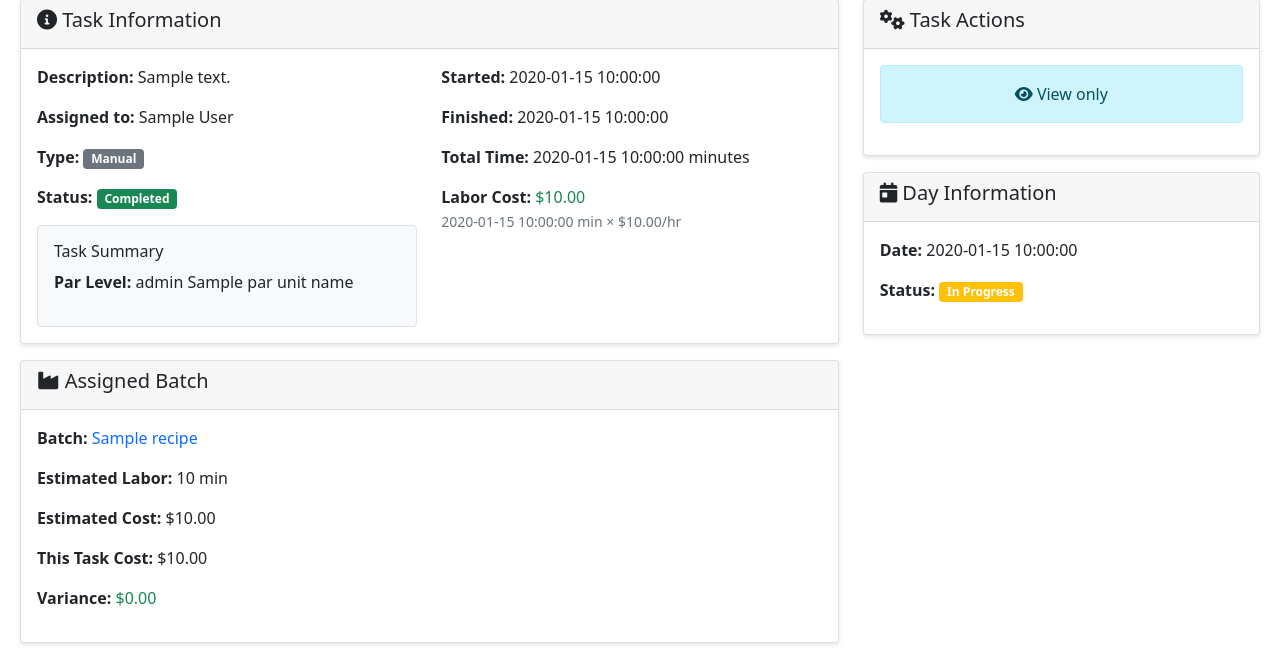
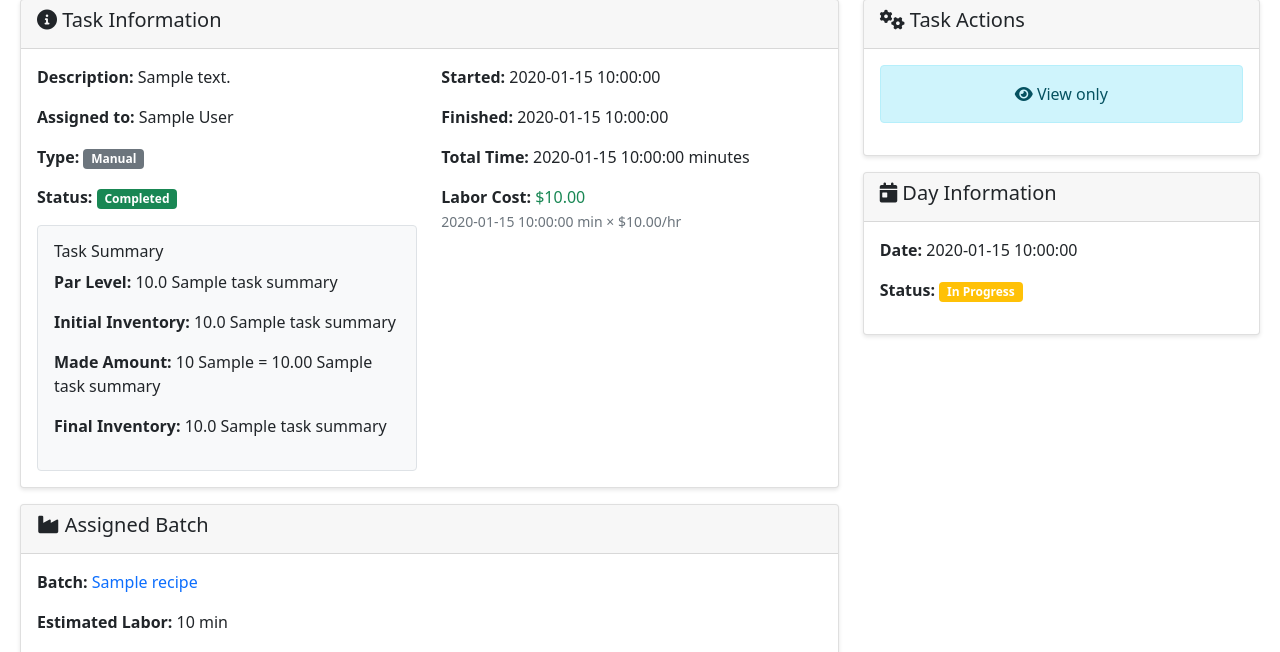
Before and after one commit to Xaque8787/roux, a Python web app: template templates/task_detail.html in a window 1280 px wide. Shown: the part 187-839 px from the top of the page. Run offline with Jinja, Linux system fonts and the light colour scheme; the template is opened without the code that fills it: most values are stand-ins (such as "Sample title", 1, 10 or a date in 2020).

Commit message:
Fix task summary display and final inventory calculation

```diff
--- a/templates/task_detail.html
+++ b/templates/task_detail.html
@@ -49,57 +49,40 @@
                         </p>
 
                         <!-- Task Summary Information -->
-                        {% if task.inventory_item and task.status == "completed" %}
+                        {% if task_summary %}
                         <div class="mt-3 p-3 bg-light border rounded">
                             <h6>Task Summary</h6>
-                            <p><strong>Par Level:</strong> {{ task.inventory_item.par_level }} {{ task.inventory_item.par_unit_name.name if task.inventory_item.par_unit_name else 'units' }}</p>
+                            <p><strong>Par Level:</strong> {{ "%.1f"|format(task_summary.par_level) }} {{ task_summary.par_unit_name }}</p>
 
-                            {% if task.inventory_item.par_unit_equals_calculated %}
-                            <p><strong>Par Unit Equals:</strong> {{ "%.2f"|format(task.inventory_item.par_unit_equals_calculated) }}
-                            {% if task.inventory_item.par_unit_equals_type == 'auto' and task.inventory_item.batch %}
-                                {{ task.inventory_item.batch.yield_unit }} per {{ task.inventory_item.par_unit_name.name if task.inventory_item.par_unit_name else 'unit' }}
-                            {% elif task.inventory_item.par_unit_equals_type == 'custom' %}
-                                {{ task.inventory_item.par_unit_equals_unit }} per {{ task.inventory_item.par_unit_name.name if task.inventory_item.par_unit_name else 'unit' }}
+                            {% if task_summary.par_unit_equals %}
+                            <p><strong>Par Unit Equals:</strong> {{ "%.2f"|format(task_summary.par_unit_equals) }}
+                            {% if task_summary.par_unit_equals_unit %}
+                                {{ task_summary.par_unit_equals_unit }} per {{ task_summary.par_unit_name }}
                             {% endif %}
                             </p>
-                            {% elif task.inventory_item.par_unit_equals_type == 'par_unit_itself' %}
-                            <p><strong>Par Unit Equals:</strong> 1 {{ task.inventory_item.par_unit_name.name if task.inventory_item.par_unit_name else 'unit' }} = 1 {{ task.inventory_item.par_unit_name.name if task.inventory_item.par_unit_name else 'unit' }}</p>
+                            {% elif task_summary.par_unit_equals_type == 'par_unit_itself' %}
+                            <p><strong>Par Unit Equals:</strong> 1 {{ task_summary.par_unit_name }} = 1 {{ task_summary.par_unit_name }}</p>
                             {% endif %}
 
-                            {% set day_item = None %}
-                            {% for item in inventory_day_items %}
-                                {% if item.inventory_item_id == task.inventory_item.id %}
-                                    {% set day_item = item %}
-                                {% endif %}
-                            {% endfor %}
-
-                            {% if day_item %}
-                            <p><strong>Initial Inventory:</strong> {{ day_item.quantity - (task.inventory_item.convert_to_par_units(task.made_amount, task.made_unit) if task.made_amount else 0) }} {{ task.inventory_item.par_unit_name.name if task.inventory_item.par_unit_name else 'units' }}
-                            {% if task.inventory_item.par_unit_equals_calculated and task.inventory_item.par_unit_equals_type != 'par_unit_itself' %}
-                                ({{ "%.2f"|format((day_item.quantity - (task.inventory_item.convert_to_par_units(task.made_amount, task.made_unit) if task.made_amount else 0)) * task.inventory_item.par_unit_equals_calculated) }}
-                                {% if task.inventory_item.par_unit_equals_type == 'auto' and task.inventory_item.batch %}
-                                    {{ task.inventory_item.batch.yield_unit }}
-                                {% elif task.inventory_item.par_unit_equals_type == 'custom' %}
-                                    {{ task.inventory_item.par_unit_equals_unit }}
-                                {% endif %})
+                            <p><strong>Initial Inventory:</strong> {{ "%.1f"|format(task_summary.initial_inventory) }} {{ task_summary.par_unit_name }}
+                            {% if task_summary.initial_converted %}
+                                ({{ "%.2f"|format(task_summary.initial_converted) }} {{ task_summary.par_unit_equals_unit }})
                             {% endif %}
                             </p>
 
-                            {% if task.made_amount %}
-                            <p><strong>Made Amount:</strong> {{ task.made_amount }} {{ task.made_unit }} = {{ task.inventory_item.convert_to_par_units(task.made_amount, task.made_unit) }} {{ task.inventory_item.par_unit_name.name if task.inventory_item.par_unit_name else 'units' }}</p>
-
-                            <p><strong>Final Inventory:</strong> {{ day_item.quantity }} {{ task.inventory_item.par_unit_name.name if task.inventory_item.par_unit_name else 'units' }}
-                            {% if task.inventory_item.par_unit_equals_calculated and task.inventory_item.par_unit_equals_type != 'par_unit_itself' %}
-                                ({{ "%.2f"|format(day_item.quantity * task.inventory_item.par_unit_equals_calculated) }}
-                                {% if task.inventory_item.par_unit_equals_type == 'auto' and task.inventory_item.batch %}
-                                    {{ task.inventory_item.batch.yield_unit }}
-                                {% elif task.inventory_item.par_unit_equals_type == 'custom' %}
-                                    {{ task.inventory_item.par_unit_equals_unit }}
-                                {% endif %})
+                            {% if task_summary.made_amount %}
+                            <p><strong>Made Amount:</strong> {{ task_summary.made_amount }} {{ task_summary.made_unit }} = {{ "%.2f"|format(task_summary.made_par_units) }} {{ task_summary.par_unit_name }}
+                            {% if task_summary.made_converted %}
+                                ({{ "%.2f"|format(task_summary.made_converted) }} {{ task_summary.par_unit_equals_unit }})
                             {% endif %}
                             </p>
                             {% endif %}
+
+                            <p><strong>Final Inventory:</strong> {{ "%.1f"|format(task_summary.final_inventory) }} {{ task_summary.par_unit_name }}
+                            {% if task_summary.final_converted %}
+                                ({{ "%.2f"|format(task_summary.final_converted) }} {{ task_summary.par_unit_equals_unit }})
                             {% endif %}
+                            </p>
                         </div>
                         {% endif %}
                     </div>
```
Also changed, not shown: app/main.py (+49 -1 lines).
